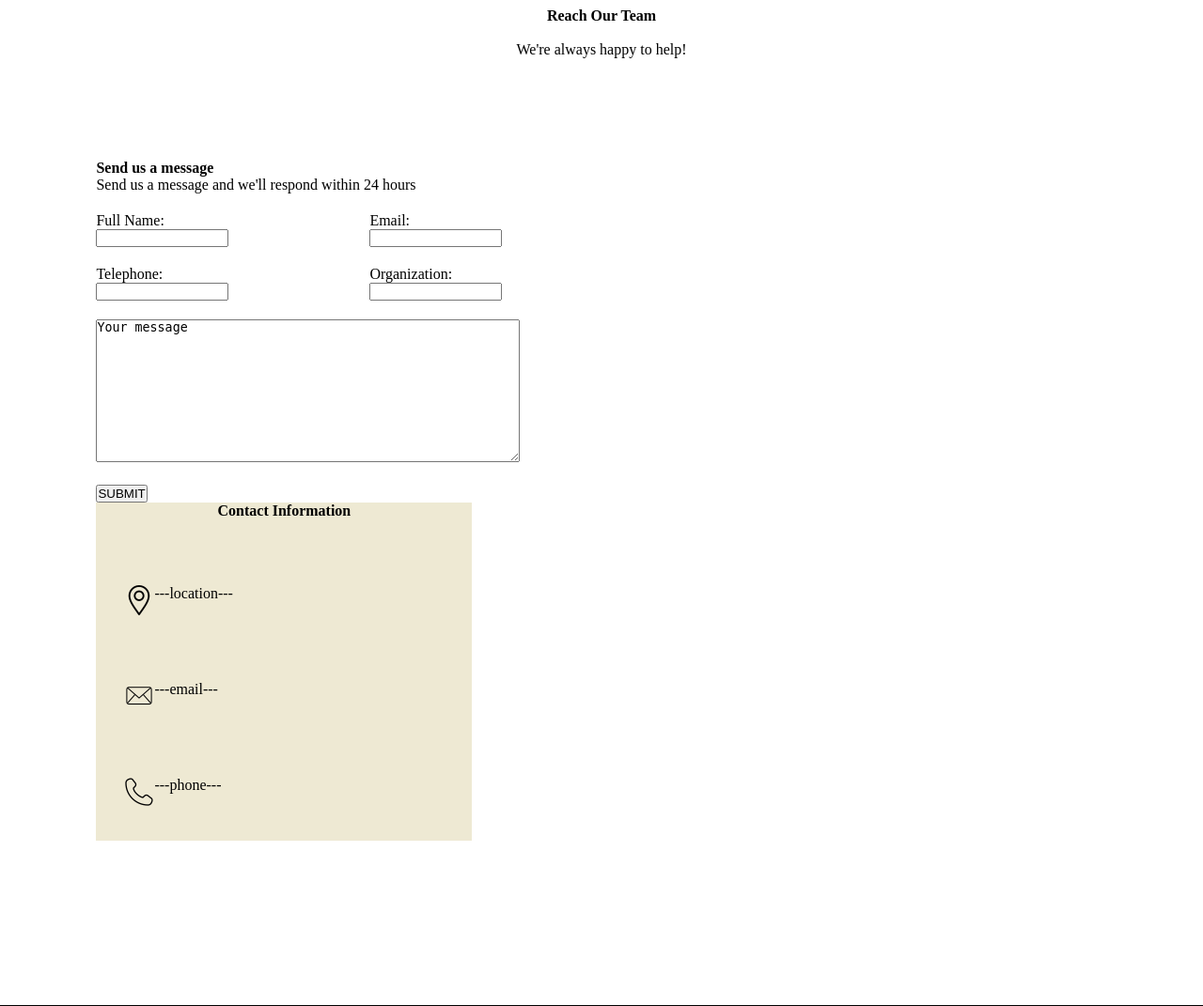
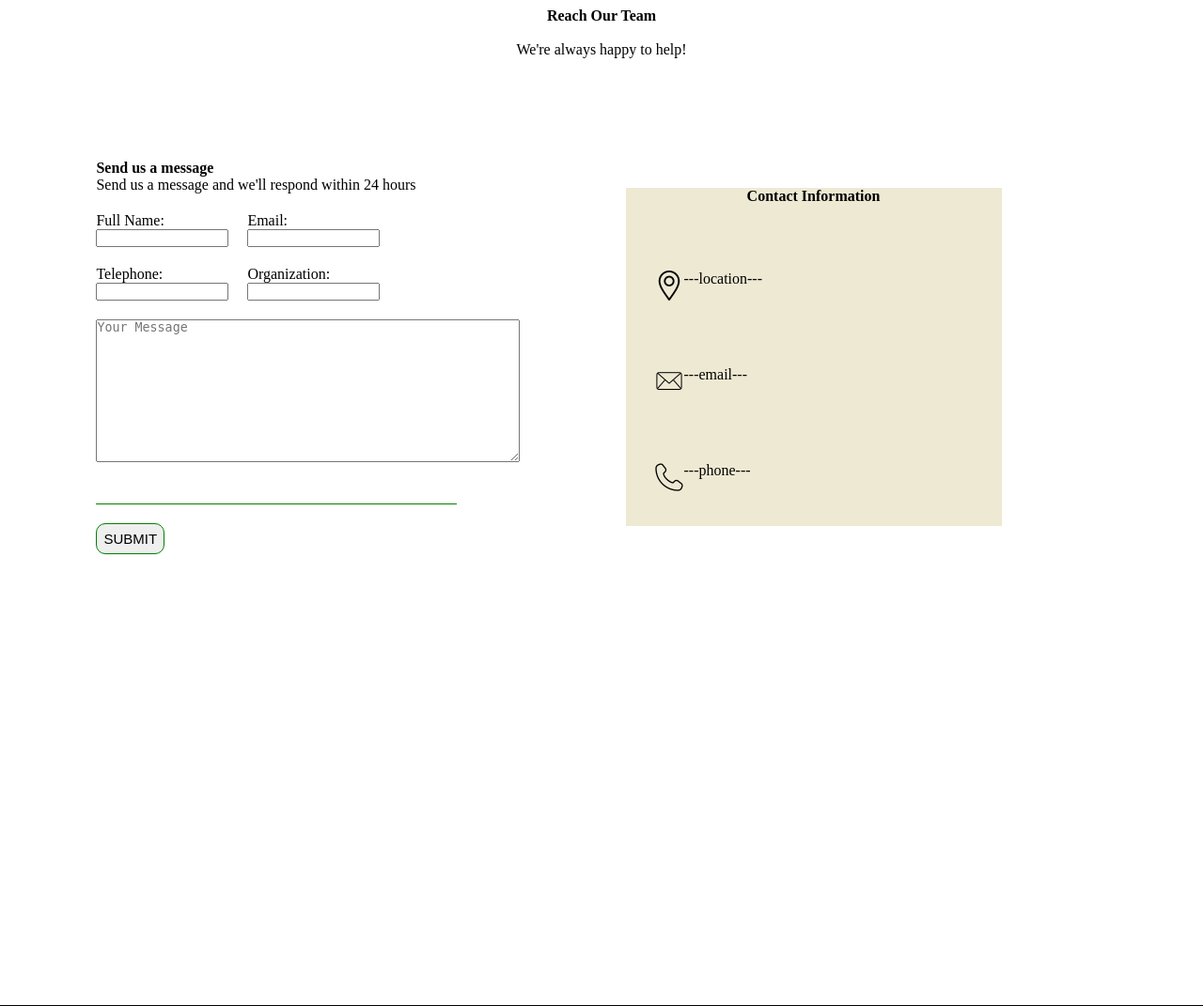
Before and after one commit to fitoretahiri/WebEngineeringProject, a PHP site: page /contactPage.html in a window 1280 px wide. Shown: the part 150-1221 px from the top of the page at 94% size. Run offline with PHP 8.4, Linux system fonts and the light colour scheme.

Commit message:
contactPage

```diff
--- a/contactPage.css
+++ b/contactPage.css
@@ -54,9 +54,54 @@
     margin-right: 15%;
 }
 
+input.invalid{
+    border: 1px solid red;
+}
+
+.error-hint{
+    color: red;
+    font-size: 13px;
+}
+
+.thankU-div{
+    padding: 40px;
+    font-size: 32px;
+    text-align: center;
+}
+
+hr{
+  height: 1px;
+  background-color:green;
+  border: none;
+  margin-bottom: 20px;
+  margin-top: 20px;
+}
+
+.submitButton-div button{
+    padding: 7px;
+    font-size: 15px;
+    background-color: none;
+    border: 1px solid green ;
+    border-radius: 10px;
+    transition: all 1s;
+    cursor: pointer;
+}
+
+button:hover{
+    background-color:green ;
+    border:black;
+    color: white;
+}
+
+.hidden{
+    display: none;
+}
+
 .ourInfo-div{
     height: 360px;
     width: 400px;
+    margin: auto;
+    left: 15%;
     background-color: rgb(238, 233, 211);
     text-align: center;
 
@@ -88,7 +133,7 @@
 }
 
 .usersNameEmail-div div{
-    padding-right: 150px;
+    padding-right: 20px;
 }
 
 .usersPhoneOrganization-div{
@@ -97,7 +142,7 @@
 }
 
 .usersPhoneOrganization-div div{
-    padding-right: 150px;
+    padding-right: 20px;
 }
 
 .comment-div{
--- a/contactPage.html
+++ b/contactPage.html
@@ -1,6 +1,7 @@
 <!DOCTYPE html>
-<html>
+<html lang ="en">
 <head>
+    <meta charset="UTF-8"/>
     <title>Contact Page</title>
     <link rel="stylesheet" type="text/css" href="contactPage.css"
 
@@ -31,7 +32,10 @@
         </div>
 
         <div class="contactBody-div">
+
             <div class="usersAndOurInfo-div">
+
+                <form name="contact-form">
 
                 <div class="usersInfo-div">
                 <p><b>Send us a message</b></p>
@@ -39,19 +43,22 @@
                     <div class="usersNameEmail-div">
                     <div class="usersName-div">
                     <p>Full Name:</p>
-                    <input type="text" name="user" size="15" maxlength="20"/>
+                    <input class= "" type="text" name="name" size="15" maxlength="20"/>
+                    <div class="error-hint hidden ">Your name is required.</div>
                     </div>
 
                     <div class="usersEmail-div">
                     <p>Email:</p>
-                    <input type="email" name="user" size="15" maxlength="20"/>
+                    <input id="email"class "" type="email" name="email" size="15" maxlength="20"/>
+                    <div class="error-hint hidden ">Your email is required.</div>
                     </div>
                     </div>
 
                     <div class="usersPhoneOrganization-div">
                     <div class="usersPhone-div">
                     <p>Telephone:</p>
-                    <input type="tel" name="user" size="15" maxlength="20"/>
+                    <input name="telephone" size="15" maxlength="20"/>
+                    <div class="error-hint hidden ">Your tel. is required.</div>
                     </div>
 
                     <div class="usersOrganization-div">
@@ -61,13 +68,20 @@
                     </div>
 
                     <div class="comment-div">
-                    <textarea name="comments" cols="54" rows="10">Your message</textarea>
+                    <textarea name="comments" placeholder="Your Message" cols="54" rows="10"></textarea>
+                    <div class="error-hint hidden ">Your message is required.</div>
                     </div>
 
+                     <hr>
                     <div class="submitButton-div">
                     <button>SUBMIT</button>
                     </div>
+                    </form>
                 </div>
+
+                    <div class="thankU-div hidden">
+                        Thank you for your feedback!
+                    </div>
 
                 <div class="ourInfo-div">
                 <p><b>Contact Information</b></p>
@@ -124,4 +138,6 @@
 
 
     </div>
+
+    <script src="contactPage.js"></script>
 </body>
```
Also changed, not shown: contactPage.js (added, +86 -0 lines), ushtrimi8NeKlase.html (added).
